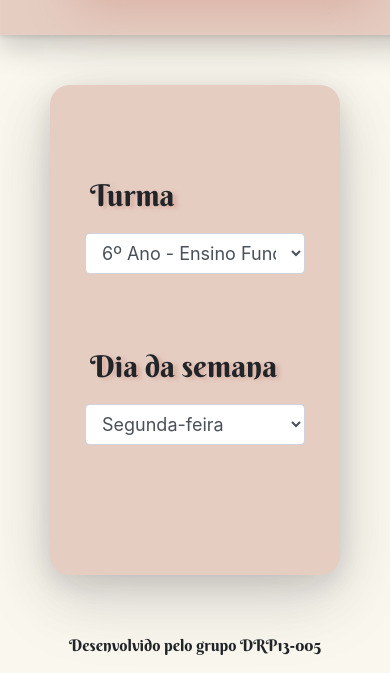
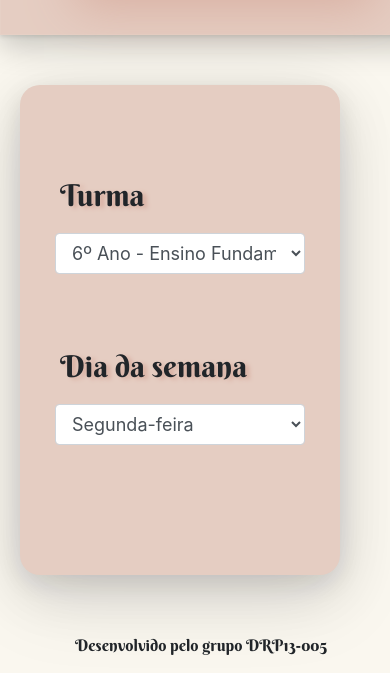
Before and after one commit to barbssx/projeto-integrador-I-univesp-agenda-escolar, a website: page index.html in a window 390 px wide. Shown: the part 294-967 px from the top of the page. Drawn offline with nearby package versions, Linux system fonts and the light colour scheme; no server answers; a web font is replaced by a local one.

Commit message:
width header dpmv

```diff
--- a/public/css/style.css
+++ b/public/css/style.css
@@ -115,15 +115,20 @@ footer {
           }
 
           main {
-            width: fit-content;;
+            width: fit-content;
+            margin-left: 20px;
           }
 
           header {
             width:480px;
           }
 
-          h1, h2, footer{
+          h1, h2{
             text-align: center;
+          }
+
+          footer {
+            margin-left: 20px;
           }
 
 
```
